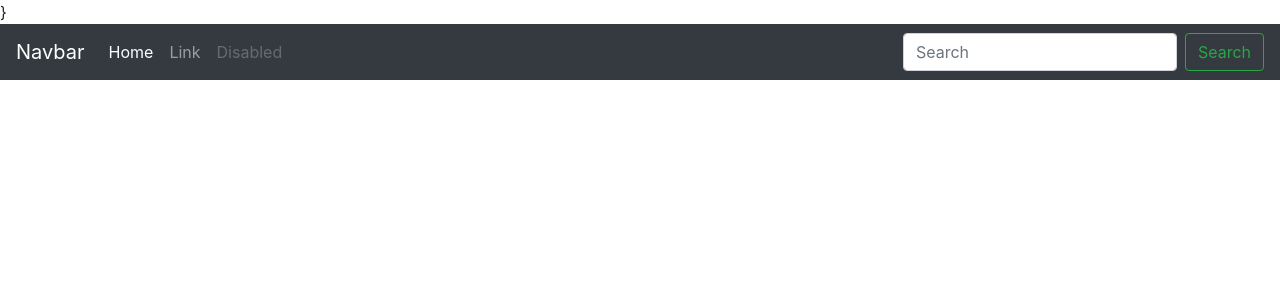
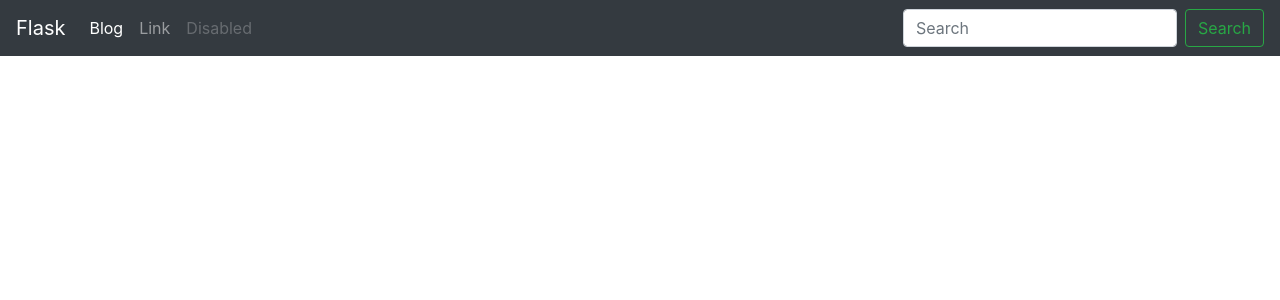
Before and after one commit to vrevt/flask-blog, a Python web app: template app/templates/base.html in a window 1280 px wide. Shown: the top 300 px of the page. Run offline with Jinja, Linux system fonts and the light colour scheme; the template is opened without the code that fills it, so the values that code supplies are empty; some libraries are stand-ins or nearby versions.

Commit message:
add new features

```diff
--- a/app/config.py
+++ b/app/config.py
@@ -1,2 +1,4 @@
 class Configuration(object):
     DEBUG = True
+    SQLALCHEMY_DATABASE_URI = 'mysql+mysqlconnector://root:12311231@localhost/test1'
+    SQLALCHEMY_TRACK_MODIFICATIONS = False
--- a/app/templates/base.html
+++ b/app/templates/base.html
@@ -3,24 +3,26 @@
 
 <head>
     <meta charset="UTF-8">
-    <link rel="stylesheet" href="https://stackpath.bootstrapcdn.com/bootstrap/4.4.1/css/bootstrap.min.css" integrity="sha384-Vkoo8x4CGsO3+Hhxv8T/Q5PaXtkKtu6ug5TOeNV6gBiFeWPGFN9MuhOf23Q9Ifjh" crossorigin="anonymous">
+    <link rel="stylesheet" href="https://stackpath.bootstrapcdn.com/bootstrap/4.4.1/css/bootstrap.min.css"
+          integrity="sha384-Vkoo8x4CGsO3+Hhxv8T/Q5PaXtkKtu6ug5TOeNV6gBiFeWPGFN9MuhOf23Q9Ifjh" crossorigin="anonymous">
     <title>
         {% block title %}
-        {% endblock %}
+
+        {% endblock %} | Flask app
     </title>
-    }
 </head>
 
 <body>
 <nav class="navbar navbar-expand-lg navbar-dark bg-dark">
-        <a class="navbar-brand" href="#">Navbar</a>
-        <button class="navbar-toggler" type="button" data-toggle="collapse" data-target="#navbarSupportedContent" aria-controls="navbarSupportedContent" aria-expanded="false" aria-label="Toggle navigation">
+    <a class="navbar-brand" href="{{ url_for('index') }}">Flask</a>
+    <button class="navbar-toggler" type="button" data-toggle="collapse" data-target="#navbarSupportedContent"
+            aria-controls="navbarSupportedContent" aria-expanded="false" aria-label="Toggle navigation">
         <span class="navbar-toggler-icon"></span>
     </button>
     <div class="collapse navbar-collapse" id="navbarSupportedContent">
         <ul class="navbar-nav mr-auto">
             <li class="nav-item active">
-                    <a class="nav-link" href="#">Home <span class="sr-only">(current)</span></a>
+                <a class="nav-link" href="{{ url_for('posts.index') }}">Blog <span class="sr-only">(current)</span></a>
             </li>
             <li class="nav-item">
                 <a class="nav-link" href="#">Link</a>
@@ -35,13 +37,16 @@
         </form>
     </div>
 </nav>
+
 <div class="container">
     <div class="row">
         <h1>
             {% block content_title %}
+
             {% endblock %}
         </h1>
         {% block content %}
+
         {% endblock %}
     </div>
 </div>
```
Also changed, not shown: app/app.py (+9 -0 lines), app/main.py (+8 -0 lines). Lines whose indentation alone changed are shown as unchanged.
